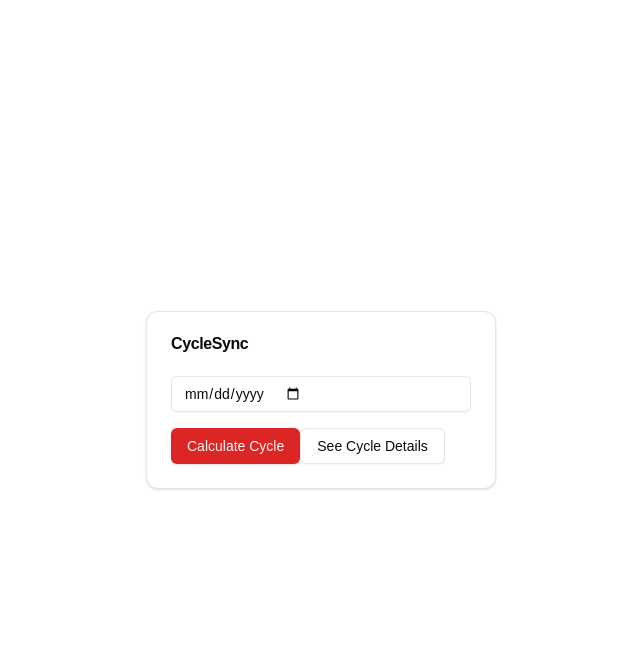
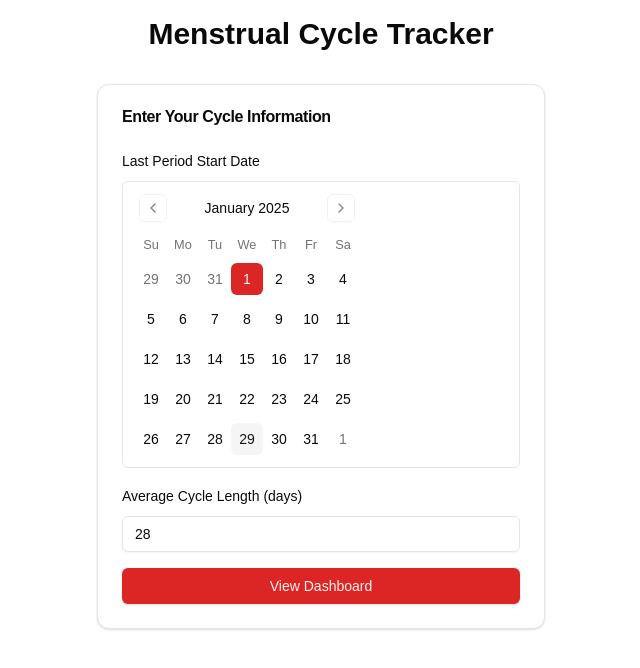
Before and after one commit to harryyking/HemoHeros, a Next.js app: page / in a window 1280 px wide. Shown: the top 668 px of the page, without its empty margins (319-959 px from the left). Built offline with nearby package versions, Linux system fonts and the light colour scheme; a web font is replaced by a local one.

Commit message:
added v0

```diff
--- a/app/layout.tsx
+++ b/app/layout.tsx
@@ -15,7 +15,7 @@ export default function RootLayout({
   children: React.ReactNode;
 }>) {
   return (
-    <html lang="en" >
+    <html lang="en" className=".dark">
       <body
       className={brand.className}
       >
--- a/app/page.tsx
+++ b/app/page.tsx
@@ -1,14 +1,70 @@
+"use client"
 
-import CycleCard from "@/components/CycleCard";
-import Image from "next/image";
-
-// Hemo Heros is the name
-// landing page, a link to learn, & leaderboard
+import type React from "react"
+import { useState } from "react"
+import { addDays } from "date-fns"
+import { Button } from "@/components/ui/button"
+import { Calendar } from "@/components/ui/calendar"
+import { Card, CardContent, CardHeader, CardTitle } from "@/components/ui/card"
+import { Input } from "@/components/ui/input"
+import { Label } from "@/components/ui/label"
+import QuickCheckDashboard from "@/components/QuickDashboard"
 
 export default function Home() {
+  const [lastPeriodStart, setLastPeriodStart] = useState<Date | undefined>(addDays(new Date(), -28))
+  const [cycleLength, setCycleLength] = useState(28)
+  const [showDashboard, setShowDashboard] = useState(false)
+
+  const handleSubmit = (e: React.FormEvent) => {
+    e.preventDefault()
+    setShowDashboard(true)
+  }
+
   return (
-    <>
-    <CycleCard/>
-    </>
-  );
+    <div className="container mx-auto p-4">
+      <h1 className="text-3xl font-bold text-center mb-8">Menstrual Cycle Tracker</h1>
+
+      {!showDashboard ? (
+        <Card className="max-w-md mx-auto">
+          <CardHeader>
+            <CardTitle>Enter Your Cycle Information</CardTitle>
+          </CardHeader>
+          <CardContent>
+            <form onSubmit={handleSubmit} className="space-y-4">
+              <div className="space-y-2">
+                <Label htmlFor="lastPeriodStart">Last Period Start Date</Label>
+                <Calendar
+                  mode="single"
+                  selected={lastPeriodStart}
+                  onSelect={setLastPeriodStart}
+                  className="rounded-md border"
+                />
+              </div>
+              <div className="space-y-2">
+                <Label htmlFor="cycleLength">Average Cycle Length (days)</Label>
+                <Input
+                  id="cycleLength"
+                  type="number"
+                  value={cycleLength}
+                  onChange={(e) => setCycleLength(Number.parseInt(e.target.value))}
+                  min={21}
+                  max={35}
+                />
+              </div>
+              <Button type="submit" className="w-full">
+                View Dashboard
+              </Button>
+            </form>
+          </CardContent>
+        </Card>
+      ) : (
+        <>
+          <QuickCheckDashboard lastPeriodStart={lastPeriodStart!} cycleLength={cycleLength} />
+          <div className="mt-8 text-center">
+            <Button onClick={() => setShowDashboard(false)}>Update Cycle Information</Button>
+          </div>
+        </>
+      )}
+    </div>
+  )
 }
--- /dev/null
+++ b/components/QuickDashboard.tsx
@@ -0,0 +1,133 @@
+import type React from "react"
+import { addDays, format, startOfWeek, eachDayOfInterval, isSameMonth } from "date-fns"
+import { Calendar } from "@/components/ui/calendar"
+import { Card, CardContent, CardHeader, CardTitle } from "@/components/ui/card"
+
+interface QuickCheckDashboardProps {
+  lastPeriodStart: Date
+  cycleLength: number
+}
+
+const QuickCheckDashboard: React.FC<QuickCheckDashboardProps> = ({ lastPeriodStart, cycleLength }) => {
+  const today = new Date()
+  const nextPeriod = addDays(lastPeriodStart, cycleLength)
+  const ovulationDay = addDays(lastPeriodStart, Math.floor(cycleLength / 2) - 2)
+  const fertileWindowStart = addDays(ovulationDay, -5)
+  const fertileWindowEnd = addDays(ovulationDay, 1)
+
+  const getCyclePhase = (date: Date) => {
+    const daysSinceLastPeriod = Math.floor((date.getTime() - lastPeriodStart.getTime()) / (1000 * 3600 * 24))
+    if (daysSinceLastPeriod < 5) return "menstruation"
+    if (daysSinceLastPeriod < 14) return "follicular"
+    if (daysSinceLastPeriod < 17) return "ovulation"
+    return "luteal"
+  }
+
+  const modifiers = {
+    menstruation: (date: Date) => getCyclePhase(date) === "menstruation",
+    follicular: (date: Date) => getCyclePhase(date) === "follicular",
+    ovulation: (date: Date) => getCyclePhase(date) === "ovulation",
+    luteal: (date: Date) => getCyclePhase(date) === "luteal",
+    fertile: (date: Date) => date >= fertileWindowStart && date <= fertileWindowEnd,
+    nextPeriod: (date: Date) => date.getTime() === nextPeriod.getTime(),
+    ovulationDay: (date: Date) => date.getTime() === ovulationDay.getTime(),
+  }
+
+  const modifiersStyles = {
+    menstruation: { color: "white", backgroundColor: "#FF9999" },
+    follicular: { color: "white", backgroundColor: "#FFD1DC" },
+    ovulation: { color: "white", backgroundColor: "#FF69B4" },
+    luteal: { color: "white", backgroundColor: "#DDA0DD" },
+    fertile: { borderRadius: "50%", border: "2px solid #32CD32" },
+    nextPeriod: { borderRadius: "50%", border: "2px solid #FF0000" },
+    ovulationDay: { borderRadius: "50%", border: "2px solid #FF69B4" },
+  }
+
+  return (
+    <div className="max-w-4xl mx-auto p-4">
+      <h1 className="text-3xl font-bold text-center mb-4">Quick Check Dashboard</h1>
+      <p className="text-center mb-8">Your personalized menstrual cycle overview</p>
+
+      <div className="grid grid-cols-1 md:grid-cols-3 gap-4">
+        <div className="md:col-span-2">
+          <Calendar
+            mode="single"
+            selected={today}
+            month={today}
+            className="rounded-md border shadow"
+            modifiers={modifiers}
+            modifiersStyles={modifiersStyles}
+          />
+        </div>
+        <div className="space-y-4">
+          <Card>
+            <CardHeader>
+              <CardTitle>Next Period</CardTitle>
+            </CardHeader>
+            <CardContent>
+              <p className="text-2xl font-semibold">{format(nextPeriod, "MMM d, yyyy")}</p>
+            </CardContent>
+          </Card>
+          <Card>
+            <CardHeader>
+              <CardTitle>Ovulation Day</CardTitle>
+            </CardHeader>
+            <CardContent>
+              <p className="text-2xl font-semibold">{format(ovulationDay, "MMM d, yyyy")}</p>
+            </CardContent>
+          </Card>
+          <Card>
+            <CardHeader>
+              <CardTitle>Fertile Window</CardTitle>
+            </CardHeader>
+            <CardContent>
+              <p className="text-lg">
+                {format(fertileWindowStart, "MMM d")} - {format(fertileWindowEnd, "MMM d, yyyy")}
+              </p>
+            </CardContent>
+          </Card>
+          <Card>
+            <CardHeader>
+              <CardTitle>Current Phase</CardTitle>
+            </CardHeader>
+            <CardContent>
+              <p className="text-2xl font-semibold capitalize">{getCyclePhase(today)}</p>
+            </CardContent>
+          </Card>
+        </div>
+      </div>
+
+      <div className="mt-8">
+        <h2 className="text-xl font-semibold mb-2">Color Legend</h2>
+        <div className="grid grid-cols-2 md:grid-cols-4 gap-2">
+          <div className="flex items-center">
+            <div className="w-4 h-4 rounded-full bg-[#FF9999] mr-2"></div>
+            <span>Menstruation</span>
+          </div>
+          <div className="flex items-center">
+            <div className="w-4 h-4 rounded-full bg-[#FFD1DC] mr-2"></div>
+            <span>Follicular</span>
+          </div>
+          <div className="flex items-center">
+            <div className="w-4 h-4 rounded-full bg-[#FF69B4] mr-2"></div>
+            <span>Ovulation</span>
+          </div>
+          <div className="flex items-center">
+            <div className="w-4 h-4 rounded-full bg-[#DDA0DD] mr-2"></div>
+            <span>Luteal</span>
+          </div>
+          <div className="flex items-center">
+            <div className="w-4 h-4 rounded-full border-2 border-[#32CD32] mr-2"></div>
+            <span>Fertile Window</span>
+          </div>
+          <div className="flex items-center">
+            <div className="w-4 h-4 rounded-full border-2 border-[#FF0000] mr-2"></div>
+            <span>Next Period</span>
+          </div>
+        </div>
+      </div>
+    </div>
+  )
+}
+
+export default QuickCheckDashboard
--- /dev/null
+++ b/components/ui/label.tsx
@@ -0,0 +1,26 @@
+"use client"
+
+import * as React from "react"
+import * as LabelPrimitive from "@radix-ui/react-label"
+import { cva, type VariantProps } from "class-variance-authority"
+
+import { cn } from "@/lib/utils"
+
+const labelVariants = cva(
+  "text-sm font-medium leading-none peer-disabled:cursor-not-allowed peer-disabled:opacity-70"
+)
+
+const Label = React.forwardRef<
+  React.ElementRef<typeof LabelPrimitive.Root>,
+  React.ComponentPropsWithoutRef<typeof LabelPrimitive.Root> &
+    VariantProps<typeof labelVariants>
+>(({ className, ...props }, ref) => (
+  <LabelPrimitive.Root
+    ref={ref}
+    className={cn(labelVariants(), className)}
+    {...props}
+  />
+))
+Label.displayName = LabelPrimitive.Root.displayName
+
+export { Label }
--- a/package.json
+++ b/package.json
@@ -10,6 +10,7 @@
   },
   "dependencies": {
     "@radix-ui/react-alert-dialog": "^1.1.5",
+    "@radix-ui/react-label": "^2.1.1",
     "@radix-ui/react-slot": "^1.1.1",
     "class-variance-authority": "^0.7.1",
     "clsx": "^2.1.1",
```
Also changed, not shown: 1 other file (tests, documents, lock files or other folders).
